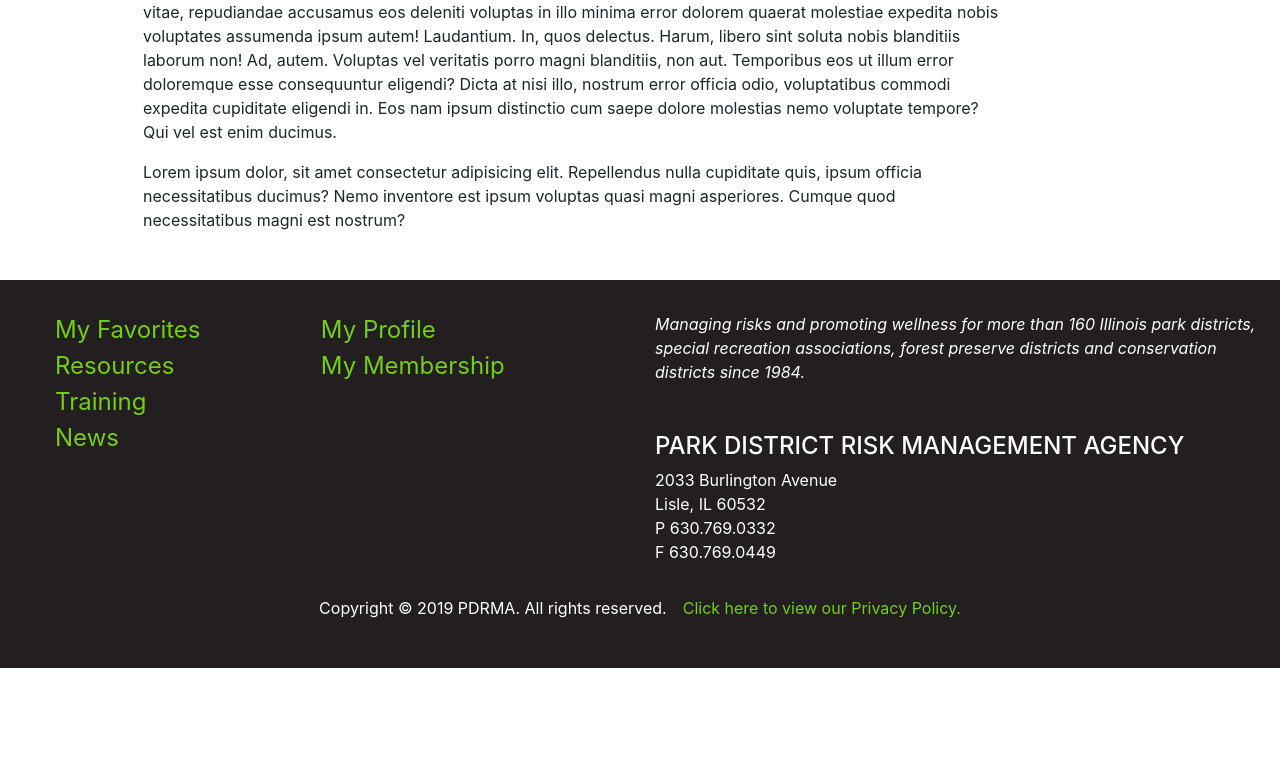
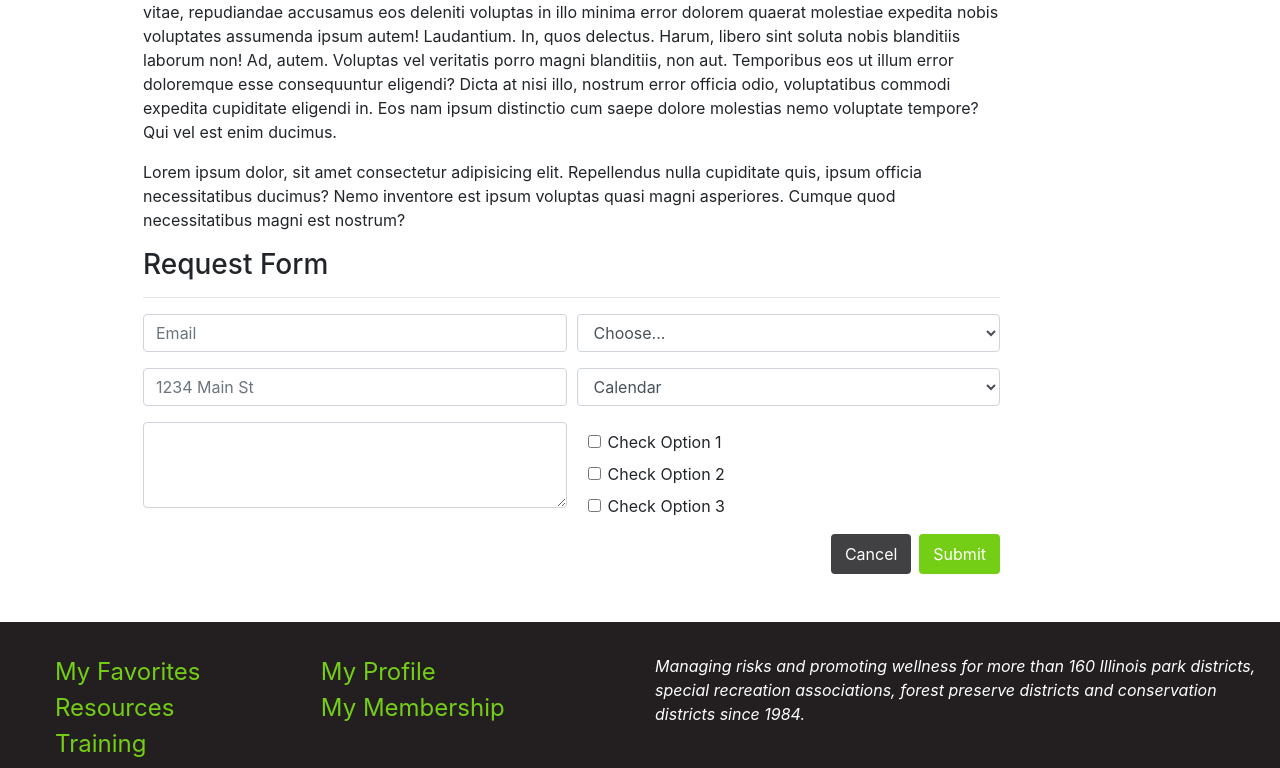
Before and after one commit to bryce-thorson/pdrma-frontend, an Angular app: page / in a window 1280 px wide. Shown: the part 647-1415 px from the top of the page. Before the commit the page ends 1315 px from the top, so only its background shows below. Built offline with nearby package versions, Linux system fonts and the light colour scheme.

Commit message:
added form and form button styles to content page.

```diff
--- a/src/app/content-page/content-page.component.html
+++ b/src/app/content-page/content-page.component.html
@@ -8,16 +8,89 @@
       <hr />
     </div>
     <div class="col-lg-12">
-      <p>Lorem ipsum dolor, sit amet consectetur adipisicing elit. Repellendus nulla cupiditate quis, ipsum officia necessitatibus ducimus? Nemo inventore est ipsum voluptas quasi magni asperiores. Cumque quod necessitatibus magni est nostrum?</p>
-      <p>Lorem ipsum dolor sit amet consectetur adipisicing elit. Deleniti rerum totam voluptas inventore amet placeat vitae saepe iusto mollitia nisi, animi pariatur quos nam debitis. Error repellat fugit sunt laborum!
-      Eveniet consequuntur sed, vitae reiciendis illum asperiores porro, aspernatur ex nihil ut et nobis, tempora eligendi officia quaerat maiores reprehenderit iste nulla recusandae quisquam. Alias dignissimos nemo similique voluptas numquam!
-      Eveniet dignissimos reiciendis quibusdam ullam, cupiditate ducimus officiis laborum quaerat dolorem, maxime velit sed, eaque id cum perferendis obcaecati cumque vitae tempora quia omnis ipsam libero. Dolor doloribus neque sapiente?</p>
-      <p>Lorem ipsum dolor sit amet consectetur adipisicing elit. Voluptas animi ut laboriosam! Facere non aliquam quis quasi obcaecati veniam fugit animi ea, quaerat, vel ad necessitatibus veritatis aliquid consequatur provident!
-      Voluptatem atque porro doloremque consequuntur minima! Nihil sunt corporis fugit, nostrum aliquam deserunt in architecto veritatis velit amet ullam autem corrupti mollitia? Cupiditate id blanditiis rerum deserunt, facere consequatur velit.
-      Nemo necessitatibus dolore laudantium nesciunt obcaecati deserunt numquam nihil veniam vitae, repudiandae accusamus eos deleniti voluptas in illo minima error dolorem quaerat molestiae expedita nobis voluptates assumenda ipsum autem! Laudantium.
-      In, quos delectus. Harum, libero sint soluta nobis blanditiis laborum non! Ad, autem. Voluptas vel veritatis porro magni blanditiis, non aut. Temporibus eos ut illum error doloremque esse consequuntur eligendi?
-      Dicta at nisi illo, nostrum error officia odio, voluptatibus commodi expedita cupiditate eligendi in. Eos nam ipsum distinctio cum saepe dolore molestias nemo voluptate tempore? Qui vel est enim ducimus.</p>
-      <p>Lorem ipsum dolor, sit amet consectetur adipisicing elit. Repellendus nulla cupiditate quis, ipsum officia necessitatibus ducimus? Nemo inventore est ipsum voluptas quasi magni asperiores. Cumque quod necessitatibus magni est nostrum?</p>
+      <p>Lorem ipsum dolor, sit amet consectetur adipisicing elit. Repellendus nulla cupiditate quis, ipsum officia necessitatibus
+        ducimus? Nemo inventore est ipsum voluptas quasi magni asperiores. Cumque quod necessitatibus magni est nostrum?</p>
+      <p>Lorem ipsum dolor sit amet consectetur adipisicing elit. Deleniti rerum totam voluptas inventore amet placeat vitae
+        saepe iusto mollitia nisi, animi pariatur quos nam debitis. Error repellat fugit sunt laborum! Eveniet consequuntur
+        sed, vitae reiciendis illum asperiores porro, aspernatur ex nihil ut et nobis, tempora eligendi officia quaerat maiores
+        reprehenderit iste nulla recusandae quisquam. Alias dignissimos nemo similique voluptas numquam! Eveniet dignissimos
+        reiciendis quibusdam ullam, cupiditate ducimus officiis laborum quaerat dolorem, maxime velit sed, eaque id cum perferendis
+        obcaecati cumque vitae tempora quia omnis ipsam libero. Dolor doloribus neque sapiente?</p>
+      <p>Lorem ipsum dolor sit amet consectetur adipisicing elit. Voluptas animi ut laboriosam! Facere non aliquam quis quasi
+        obcaecati veniam fugit animi ea, quaerat, vel ad necessitatibus veritatis aliquid consequatur provident! Voluptatem
+        atque porro doloremque consequuntur minima! Nihil sunt corporis fugit, nostrum aliquam deserunt in architecto veritatis
+        velit amet ullam autem corrupti mollitia? Cupiditate id blanditiis rerum deserunt, facere consequatur velit. Nemo
+        necessitatibus dolore laudantium nesciunt obcaecati deserunt numquam nihil veniam vitae, repudiandae accusamus eos
+        deleniti voluptas in illo minima error dolorem quaerat molestiae expedita nobis voluptates assumenda ipsum autem!
+        Laudantium. In, quos delectus. Harum, libero sint soluta nobis blanditiis laborum non! Ad, autem. Voluptas vel veritatis
+        porro magni blanditiis, non aut. Temporibus eos ut illum error doloremque esse consequuntur eligendi? Dicta at nisi
+        illo, nostrum error officia odio, voluptatibus commodi expedita cupiditate eligendi in. Eos nam ipsum distinctio
+        cum saepe dolore molestias nemo voluptate tempore? Qui vel est enim ducimus.</p>
+      <p>Lorem ipsum dolor, sit amet consectetur adipisicing elit. Repellendus nulla cupiditate quis, ipsum officia necessitatibus
+        ducimus? Nemo inventore est ipsum voluptas quasi magni asperiores. Cumque quod necessitatibus magni est nostrum?</p>
+    </div>
+  </div>
+  <div class="row">
+    <div class="col-lg-12">
+      <h3 class="section-title">Request Form</h3>
+      <hr />
+    </div>
+    <div class="col-lg-12">
+      <form>
+        <div class="form-row">
+          <div class="form-group col-md-6">
+            <input type="email" class="form-control" id="inputEmail4" placeholder="Email">
+          </div>
+          <div class="form-group col-md-6">
+            <select id="inputState" class="form-control">
+              <option selected>Choose...</option>
+              <option>...</option>
+            </select>
+          </div>
+        </div>
+        <div class="form-row">
+          <div class="form-group col-lg-6">
+            <input type="text" class="form-control" id="inputAddress" placeholder="1234 Main St">
+          </div>
+          <div class="form-group col-lg-6">
+            <select id="inputState" class="form-control">
+              <option selected>Calendar</option>
+              <option>...</option>
+            </select>
+          </div>
+        </div>
+        <div class="form-row">
+          <div class="form-group col-md-6">
+            <textarea class="form-control" id="exampleFormControlTextarea1" rows="3"></textarea>
+          </div>
+          <div class="form-group checkboxes">
+            <div class="form-check pt-2">
+              <input class="form-check-input" type="checkbox" id="gridCheck">
+              <label class="form-check-label" for="gridCheck">
+                Check Option 1
+              </label>
+            </div>
+            <div class="form-check pt-2">
+              <input class="form-check-input" type="checkbox" id="gridCheck2">
+              <label class="form-check-label" for="gridCheck2">
+                Check Option 2
+              </label>
+            </div>
+            <div class="form-check pt-2">
+              <input class="form-check-input" type="checkbox" id="gridCheck3">
+              <label class="form-check-label" for="gridCheck3">
+                Check Option 3
+              </label>
+            </div>
+          </div>
+        </div>
+        <div class="form-row form-buttons-row m-0">
+          <div class="form-group form-buttons">
+            <button type="button" class="btn btn-secondary mr-2">Cancel</button>
+            <button type="submit" class="btn btn-primary">Submit</button>
+          </div>
+        </div>
+      </form>
     </div>
   </div>
 </div>
--- a/src/styles.scss
+++ b/src/styles.scss
@@ -22,6 +22,12 @@ a {
 
 button.btn-primary {
   background-color: $green--300;
+  border: 2px solid $green--300;
+  &:hover {
+    opacity: 0.8;
+    background-color: $green--300;
+    border-color: $green--300;
+  }
 }
 button.btn-secondary {
   border: 2px solid $green--300;
@@ -30,6 +36,7 @@ button.btn-secondary {
   &:hover {
     color: white;
     background-color: $green--300;
+    border-color: $green--300;
   }
 }
 
@@ -282,6 +289,24 @@ header {
   padding-top: 2rem;
   padding-right: 10%;
   margin-left: 10%;
+  & form {
+    & .form-row.form-buttons-row {
+      flex-direction: row-reverse;
+      & .form-group.form-buttons {
+        & button.btn-secondary {
+          background-color: $gray--300 !important;
+          border-color: $gray--300 !important;
+          color: white;
+          &:hover {
+            opacity: 0.8;
+          }
+        }
+      }
+    }
+    & .checkboxes {
+      padding-left: 1rem;
+    }
+  }
 }
 
 footer {
```
